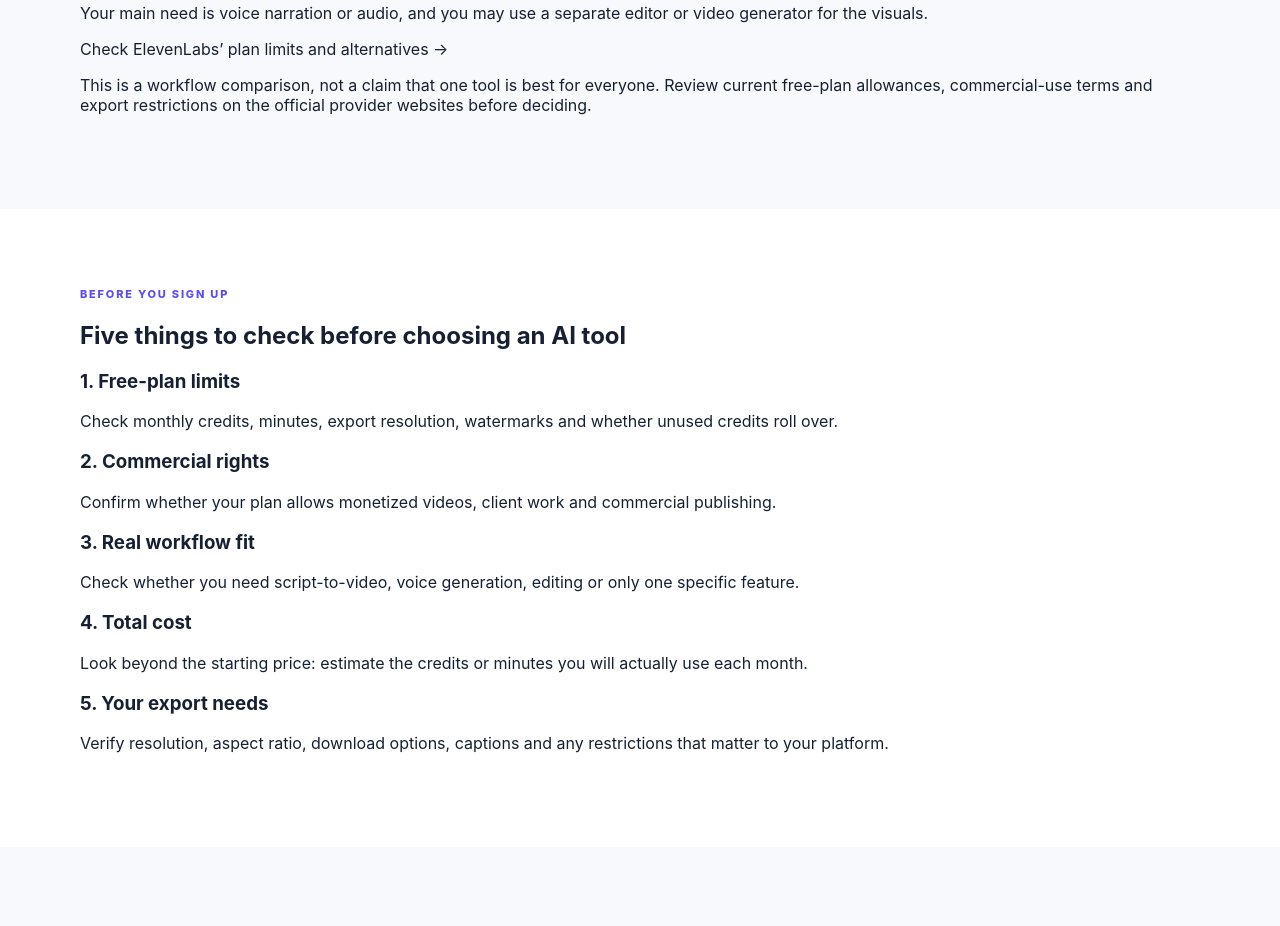
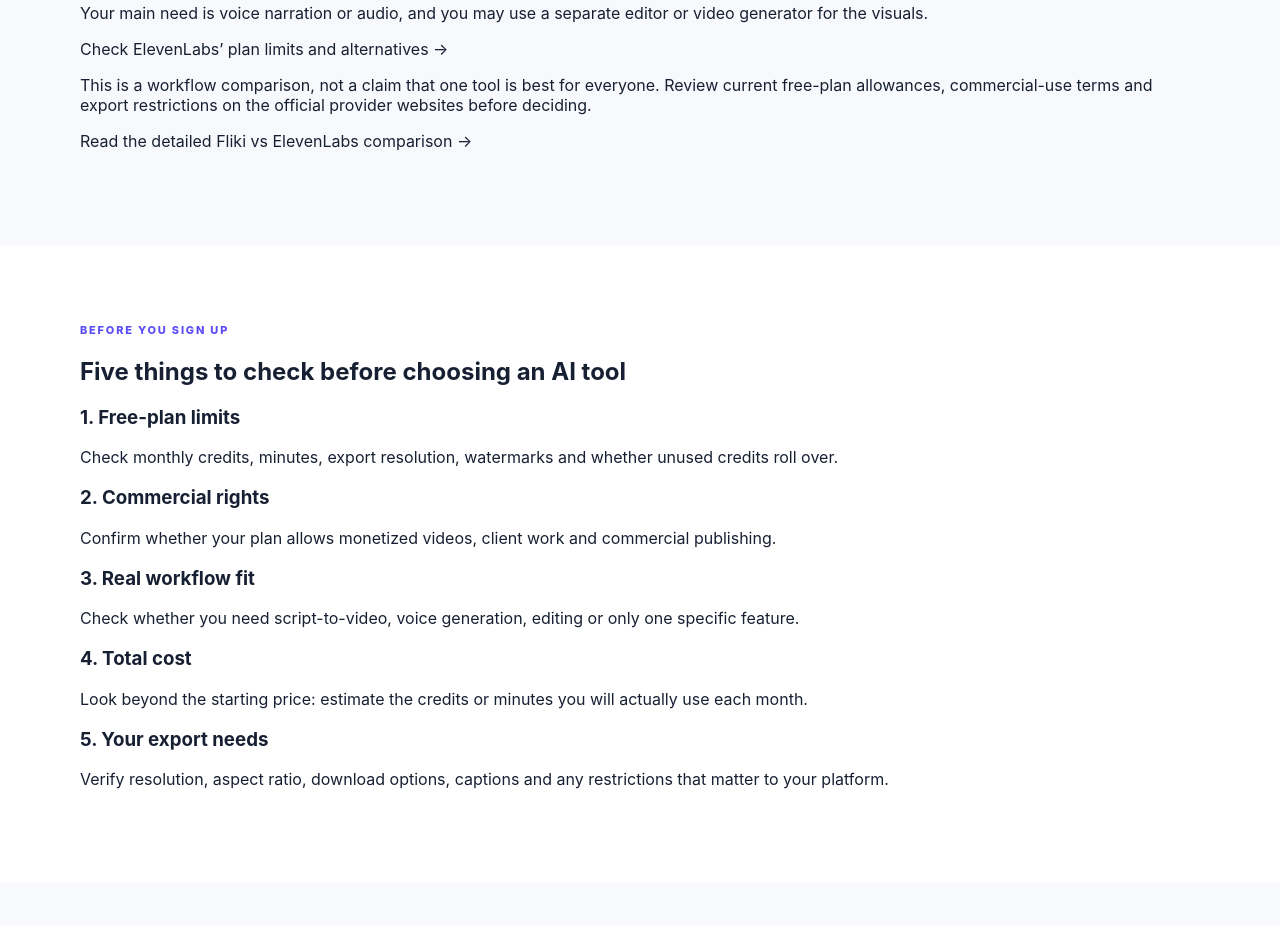
Before and after one commit to alenlenthang4/ai-pick, a Next.js app: page /tools in a window 1280 px wide. Shown: the part 2160-3086 px from the top of the page. Built offline with nearby package versions, Linux system fonts and the light colour scheme.

Commit message:
Link directory to the detailed tool comparison

```diff
--- a/app/tools/page.tsx
+++ b/app/tools/page.tsx
@@ -122,6 +122,7 @@
             Review current free-plan allowances, commercial-use terms and export restrictions
             on the official provider websites before deciding.
           </p>
+          <p className="wideText"><a href="/guides/fliki-vs-elevenlabs">Read the detailed Fliki vs ElevenLabs comparison →</a></p>
         </div>
       </section>
 
```
